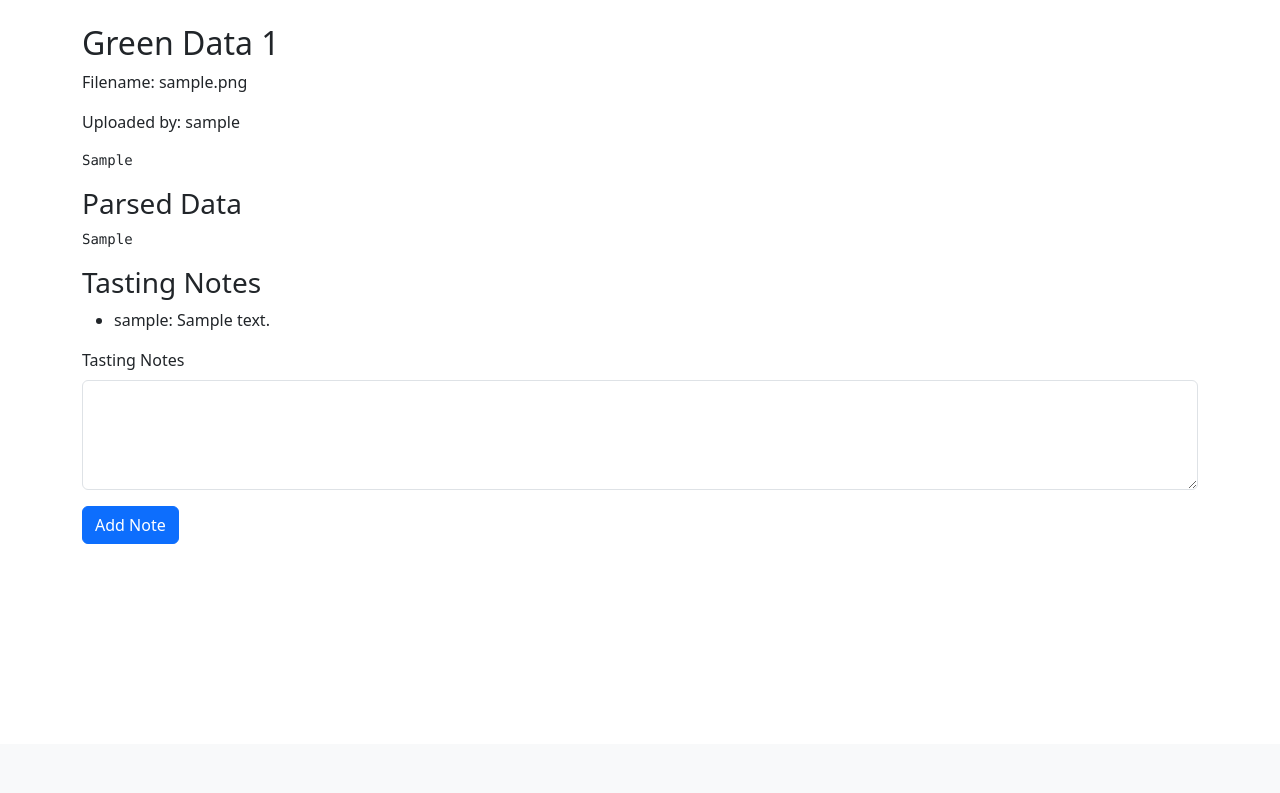
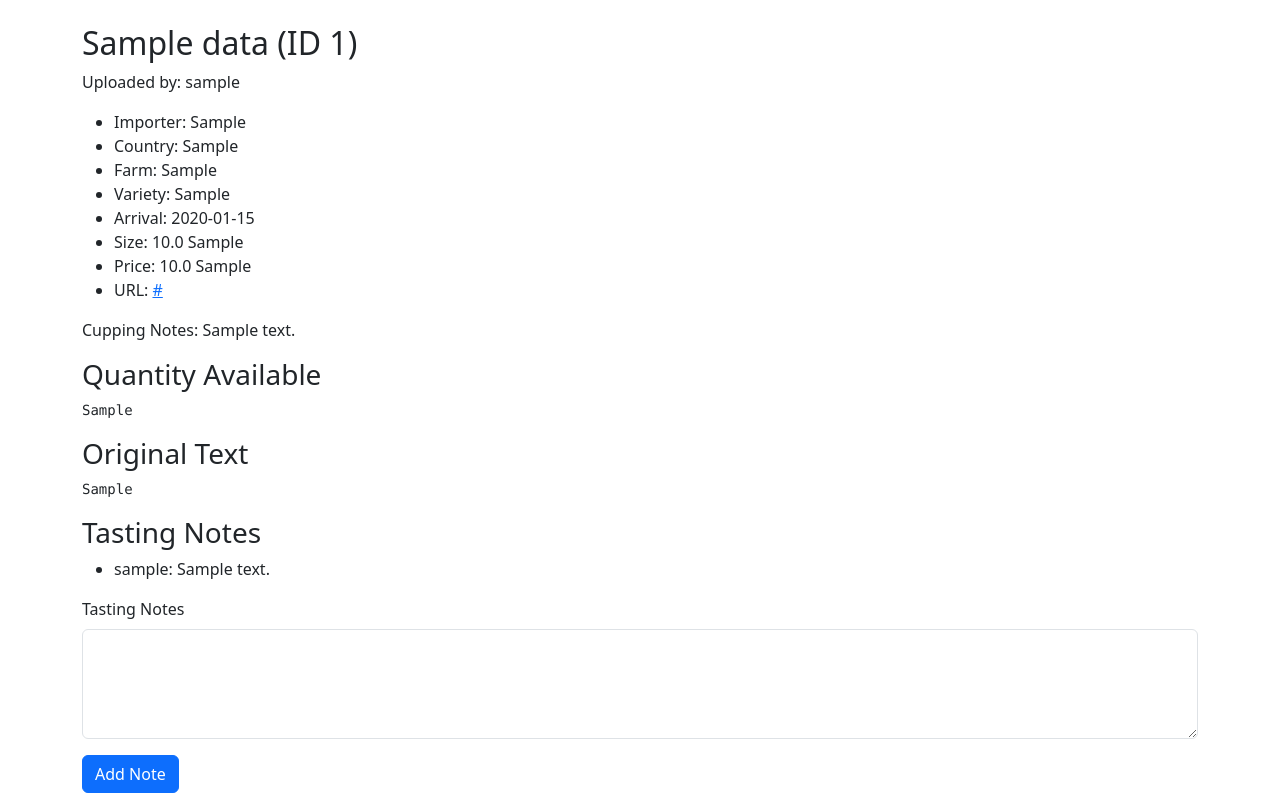
Before and after one commit to odonnellryan/ceto, a Flask app: page /green/1 in a window 1280 px wide. Shown: the part 56-849 px from the top of the page. Before the commit the page ends 600 px from the top, so only its background shows below. Run offline with Flask 3, Linux system fonts and the light colour scheme; a user stored in the database is signed in; tables that the repository leaves empty hold one stand-in row (values such as "Sample post").

Commit message:
Refactor GreenData model for coffee details

```diff
--- a/webapp/templates/green_detail.html
+++ b/webapp/templates/green_detail.html
@@ -1,14 +1,27 @@
 {% extends 'base.html' %}
 {% block content %}
-<h2>Green Data {{ green.id }}</h2>
-<p>Filename: {{ green.filename or 'Manual Entry' }}</p>
+<h2>{{ green.name or 'Coffee' }} (ID {{ green.id }})</h2>
 <p>Uploaded by: {{ green.uploader.username }}</p>
+<ul>
+  <li>Importer: {{ green.importer or 'N/A' }}</li>
+  <li>Country: {{ green.country or 'N/A' }}</li>
+  <li>Farm: {{ green.farm or 'N/A' }}</li>
+  <li>Variety: {{ green.variety or 'N/A' }}</li>
+  <li>Arrival: {{ green.arrival or 'N/A' }}</li>
+  <li>Size: {{ green.size_value or '' }} {{ green.size_units }}</li>
+  <li>Price: {{ green.price_value or '' }} {{ green.price_units }}</li>
+  {% if green.url %}<li>URL: <a href="{{ green.url }}">{{ green.url }}</a></li>{% endif %}
+</ul>
+{% if green.cupping_notes %}
+<p>Cupping Notes: {{ green.cupping_notes }}</p>
+{% endif %}
+{% if green.quantity_available %}
+<h3>Quantity Available</h3>
+<pre>{{ green.quantity_available }}</pre>
+{% endif %}
 {% if green.manual_data %}
+<h3>Original Text</h3>
 <pre>{{ green.manual_data }}</pre>
-{% endif %}
-{% if green.parsed_data %}
-<h3>Parsed Data</h3>
-<pre>{{ green.parsed_data }}</pre>
 {% endif %}
 
 <h3>Tasting Notes</h3>
--- a/webapp/views/green.py
+++ b/webapp/views/green.py
@@ -4,10 +4,10 @@ from werkzeug.utils import secure_filename
 import os
 import json
 
+import dataclasses
 from green_scraper import (
     extract_text_from_pdf,
     extract_structured_data_from_pdf_text_via_ai,
-    DataClassJSONEncoder,
 )
 
 from .. import db
@@ -30,22 +30,48 @@ def upload_green():
     ensure_upload_folder()
     if form.validate_on_submit():
         filename = None
-        parsed_json = None
         pdf_text = None
+        parsed_items = []
         if form.file.data:
             filename = secure_filename(form.file.data.filename)
             save_path = os.path.join(UPLOAD_FOLDER, filename)
             form.file.data.save(save_path)
             pdf_text = extract_text_from_pdf(save_path)
-            if pdf_text:
-                parsed_items = extract_structured_data_from_pdf_text_via_ai(pdf_text, filename)
-                if parsed_items:
-                    parsed_json = json.dumps(parsed_items, cls=DataClassJSONEncoder)
-        green = GreenData(filename=filename,
-                          manual_data=form.manual_data.data or pdf_text,
-                          parsed_data=parsed_json,
-                          uploader=current_user)
-        db.session.add(green)
+        text_source = form.manual_data.data or pdf_text
+        if text_source:
+            parsed_items = extract_structured_data_from_pdf_text_via_ai(text_source, filename or "manual")
+        if not parsed_items:
+            parsed_items = [None]
+
+        for item in parsed_items:
+            green = GreenData(
+                filename=filename,
+                manual_data=text_source,
+                uploader=current_user,
+            )
+            if item:
+                green.name = item.name
+                green.url = item.url
+                green.importer = item.importer
+                green.farm = item.farm
+                green.country = item.country
+                green.arrival = item.arrival
+                green.cupping_notes = item.cupping_notes
+                green.variety = item.variety
+                if item.quantity_available:
+                    green.quantity_available = json.dumps([
+                        dataclasses.asdict(q) for q in item.quantity_available
+                    ])
+                if item.size:
+                    green.size_units = item.size.units
+                    green.size_value = item.size.value
+                if item.price:
+                    green.price_units = item.price.units
+                    green.price_value = item.price.value
+                green.added = item.added
+                green.removed = item.removed
+            db.session.add(green)
+
         db.session.commit()
         flash('Green data uploaded.', 'success')
         return redirect(url_for('main.index'))
```
Also changed, not shown: webapp/models/__init__.py (+22 -1 lines), webapp/templates/index.html (+14 -4 lines).
